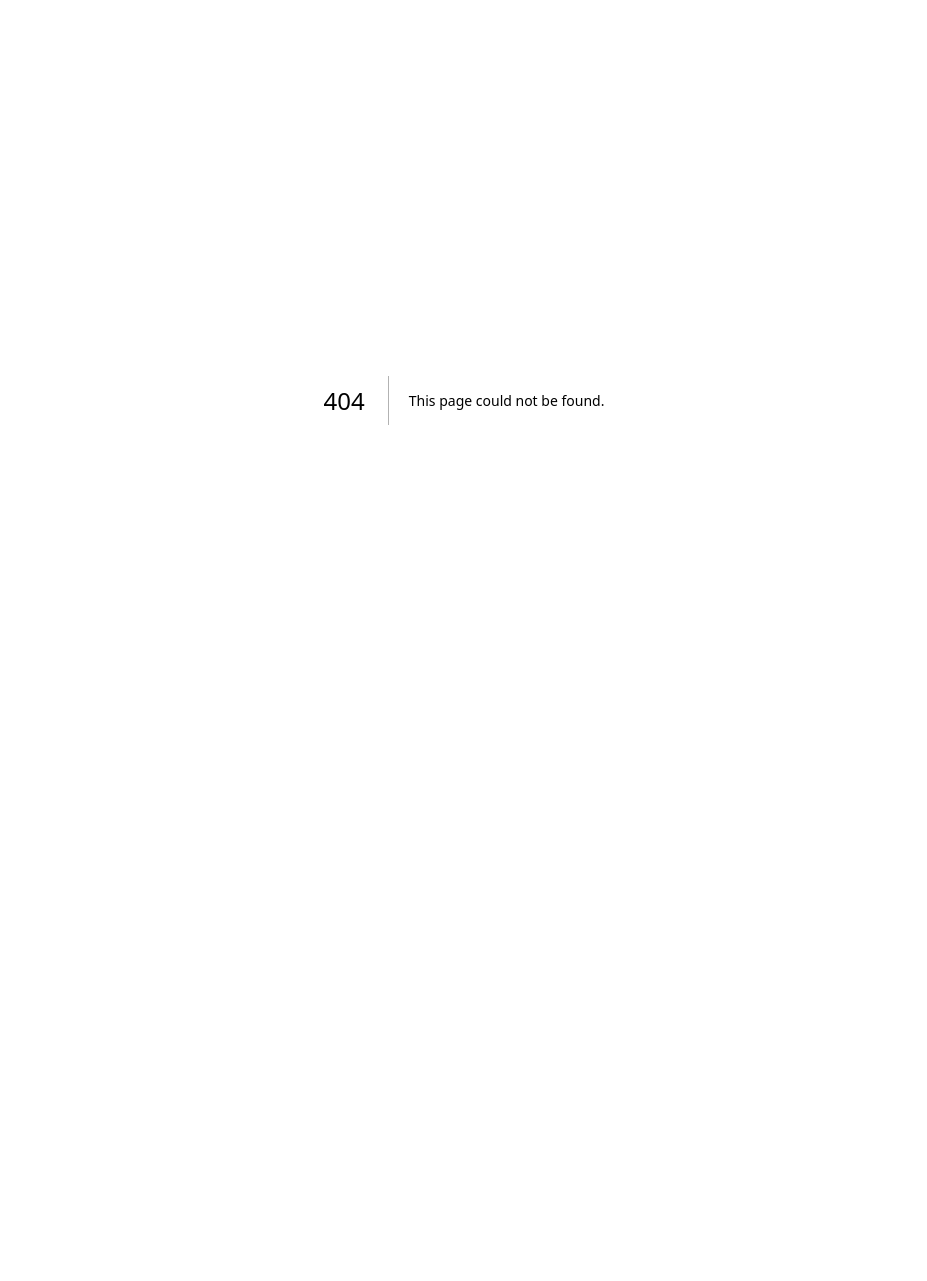
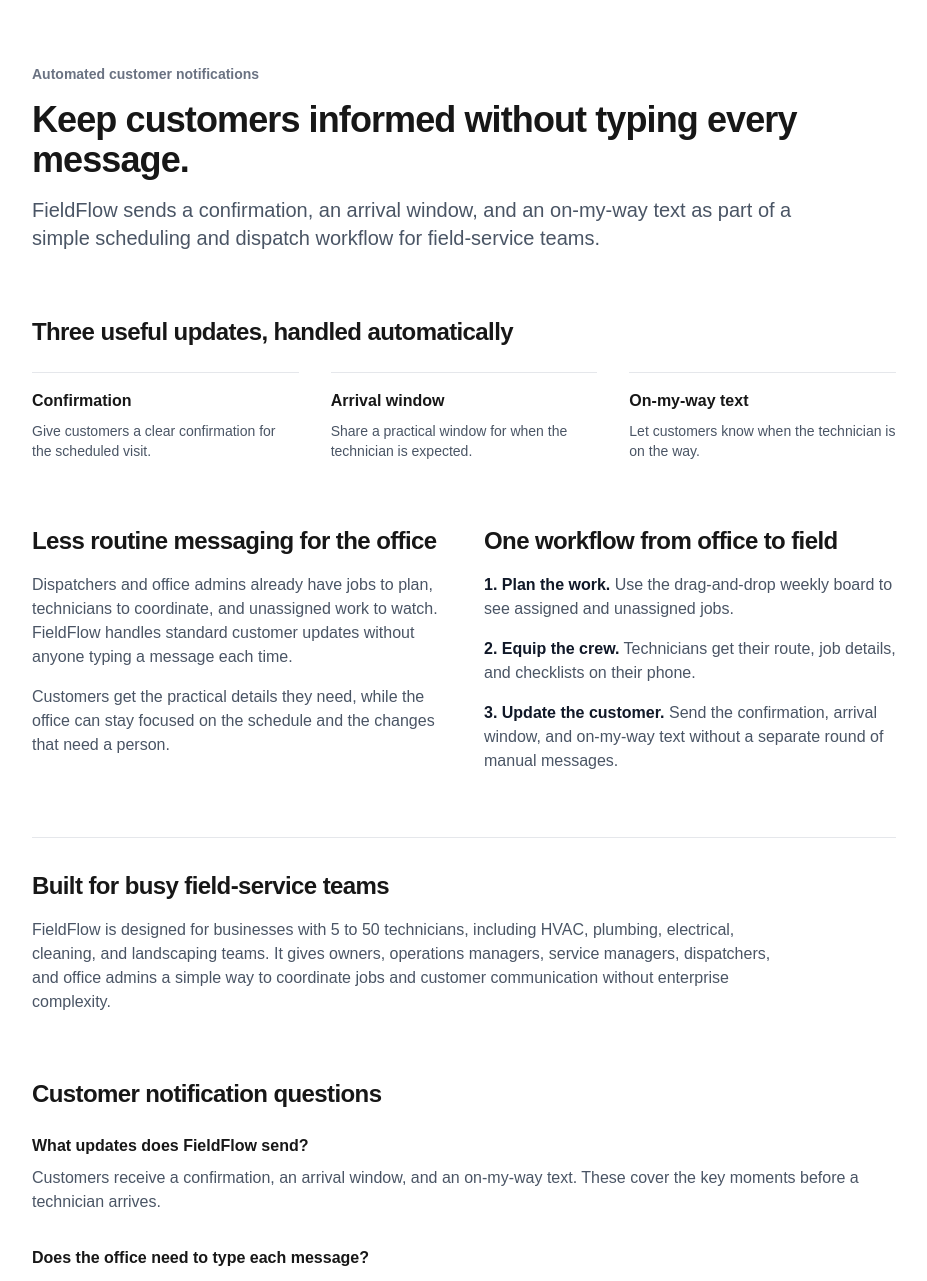
Before and after one commit to ai-beavers/fieldflow-site, a Next.js app: page /customer-notifications in a window 1280 px wide. Before the commit this address had no page. Shown: the top 1281 px of the page, without its empty margins (176-1103 px from the left). Before the commit the page ends 800 px from the top, so only its background shows below. Built offline with nearby package versions, Linux system fonts and the light colour scheme; no server answers.

Commit message:
Add customer notifications product page

```diff
--- /dev/null
+++ b/app/customer-notifications/page.tsx
@@ -0,0 +1,166 @@
+import type { Metadata } from "next";
+import Link from "next/link";
+
+const SITE_URL = (
+  process.env.NEXT_PUBLIC_SITE_URL || "https://fieldflow.demo.sageobot.com"
+).replace(/\/$/, "");
+const PAGE_URL = `${SITE_URL}/customer-notifications`;
+
+export const metadata: Metadata = {
+  title: "Automated Customer Notifications for Field Service | FieldFlow",
+  description:
+    "Send confirmations, arrival windows, and on-my-way texts without typing every message. Keep field-service customers informed with FieldFlow.",
+  alternates: { canonical: PAGE_URL },
+};
+
+const NOTIFICATIONS = [
+  {
+    title: "Confirmation",
+    text: "Give customers a clear confirmation for the scheduled visit.",
+  },
+  {
+    title: "Arrival window",
+    text: "Share a practical window for when the technician is expected.",
+  },
+  {
+    title: "On-my-way text",
+    text: "Let customers know when the technician is on the way.",
+  },
+];
+
+export default function CustomerNotificationsPage() {
+  return (
+    <main className="max-w-4xl mx-auto px-4 py-16">
+      <section className="mb-16">
+        <p className="text-sm font-semibold text-gray-500 mb-4">
+          Automated customer notifications
+        </p>
+        <h1 className="text-4xl font-bold tracking-tight mb-4">
+          Keep customers informed without typing every message.
+        </h1>
+        <p className="text-xl text-gray-600 max-w-3xl">
+          FieldFlow sends a confirmation, an arrival window, and an on-my-way
+          text as part of a simple scheduling and dispatch workflow for
+          field-service teams.
+        </p>
+      </section>
+
+      <section className="mb-16">
+        <h2 className="text-2xl font-bold tracking-tight mb-6">
+          Three useful updates, handled automatically
+        </h2>
+        <div className="grid gap-8 sm:grid-cols-3">
+          {NOTIFICATIONS.map((notification) => (
+            <div key={notification.title} className="border-t border-gray-200 pt-4">
+              <h3 className="text-base font-semibold mb-2">
+                {notification.title}
+              </h3>
+              <p className="text-sm text-gray-600">{notification.text}</p>
+            </div>
+          ))}
+        </div>
+      </section>
+
+      <section className="mb-16 grid gap-10 sm:grid-cols-2">
+        <div>
+          <h2 className="text-2xl font-bold tracking-tight mb-4">
+            Less routine messaging for the office
+          </h2>
+          <p className="text-gray-600 mb-4">
+            Dispatchers and office admins already have jobs to plan,
+            technicians to coordinate, and unassigned work to watch. FieldFlow
+            handles standard customer updates without anyone typing a message
+            each time.
+          </p>
+          <p className="text-gray-600">
+            Customers get the practical details they need, while the office can
+            stay focused on the schedule and the changes that need a person.
+          </p>
+        </div>
+        <div>
+          <h2 className="text-2xl font-bold tracking-tight mb-4">
+            One workflow from office to field
+          </h2>
+          <ol className="space-y-4 text-gray-600">
+            <li>
+              <span className="font-semibold text-gray-900">1. Plan the work.</span>{" "}
+              Use the drag-and-drop weekly board to see assigned and unassigned
+              jobs.
+            </li>
+            <li>
+              <span className="font-semibold text-gray-900">2. Equip the crew.</span>{" "}
+              Technicians get their route, job details, and checklists on their
+              phone.
+            </li>
+            <li>
+              <span className="font-semibold text-gray-900">
+                3. Update the customer.
+              </span>{" "}
+              Send the confirmation, arrival window, and on-my-way text without
+              a separate round of manual messages.
+            </li>
+          </ol>
+        </div>
+      </section>
+
+      <section className="mb-16 border-t border-gray-200 pt-8">
+        <h2 className="text-2xl font-bold tracking-tight mb-4">
+          Built for busy field-service teams
+        </h2>
+        <p className="text-gray-600 max-w-3xl">
+          FieldFlow is designed for businesses with 5 to 50 technicians,
+          including HVAC, plumbing, electrical, cleaning, and landscaping
+          teams. It gives owners, operations managers, service managers,
+          dispatchers, and office admins a simple way to coordinate jobs and
+          customer communication without enterprise complexity.
+        </p>
+      </section>
+
+      <section className="mb-16">
+        <h2 className="text-2xl font-bold tracking-tight mb-6">
+          Customer notification questions
+        </h2>
+        <div className="space-y-8">
+          <div>
+            <h3 className="text-base font-semibold mb-2">
+              What updates does FieldFlow send?
+            </h3>
+            <p className="text-gray-600">
+              Customers receive a confirmation, an arrival window, and an
+              on-my-way text. These cover the key moments before a technician
+              arrives.
+            </p>
+          </div>
+          <div>
+            <h3 className="text-base font-semibold mb-2">
+              Does the office need to type each message?
+            </h3>
+            <p className="text-gray-600">
+              No. The standard updates are automated, so routine messages do
+              not add another manual task to the day.
+            </p>
+          </div>
+          <div>
+            <h3 className="text-base font-semibold mb-2">
+              How do notifications fit with scheduling?
+            </h3>
+            <p className="text-gray-600">
+              FieldFlow brings job planning, technician information, and
+              customer updates into one straightforward field-service
+              workflow.
+            </p>
+          </div>
+        </div>
+      </section>
+
+      <section className="border-t border-gray-200 pt-8 text-sm text-gray-500">
+        <p>
+          See how customer updates fit into the full scheduling workflow.{" "}
+          <Link href="/" className="text-blue-600 hover:underline">
+            Explore FieldFlow
+          </Link>
+        </p>
+      </section>
+    </main>
+  );
+}
--- a/app/page.tsx
+++ b/app/page.tsx
@@ -36,6 +36,7 @@
   {
     title: "Automated customer notifications",
     text: "Customers get a confirmation, an arrival window, and an on-my-way text without anyone typing a message.",
+    href: "/customer-notifications",
   },
 ];
 
@@ -61,7 +62,15 @@
         <section className="mb-16 grid gap-8 sm:grid-cols-3">
           {FEATURES.map((feature) => (
             <div key={feature.title}>
-              <h2 className="text-base font-semibold mb-2">{feature.title}</h2>
+              <h2 className="text-base font-semibold mb-2">
+                {feature.href ? (
+                  <Link href={feature.href} className="text-blue-600 hover:underline">
+                    {feature.title}
+                  </Link>
+                ) : (
+                  feature.title
+                )}
+              </h2>
               <p className="text-sm text-gray-600">{feature.text}</p>
             </div>
           ))}
--- a/app/sitemap.ts
+++ b/app/sitemap.ts
@@ -9,6 +9,7 @@
 export default async function sitemap(): Promise<MetadataRoute.Sitemap> {
   const staticRoutes: MetadataRoute.Sitemap = [
     { url: BASE_URL_CLEAN, priority: 1.0 },
+    { url: `${BASE_URL_CLEAN}/customer-notifications`, priority: 0.8 },
     { url: `${BASE_URL_CLEAN}${blogPath()}`, priority: 0.9 },
   ];
 
```
